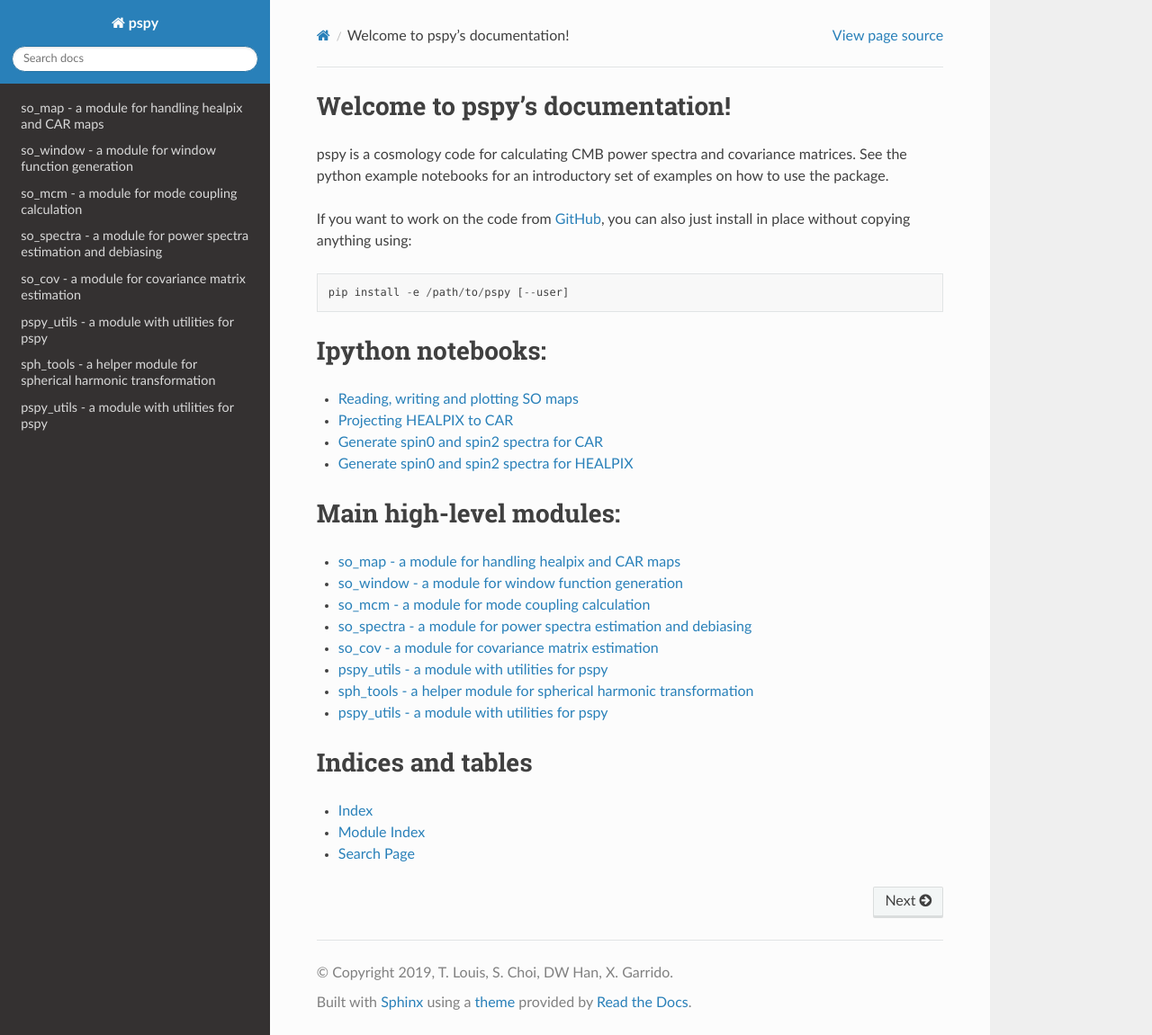
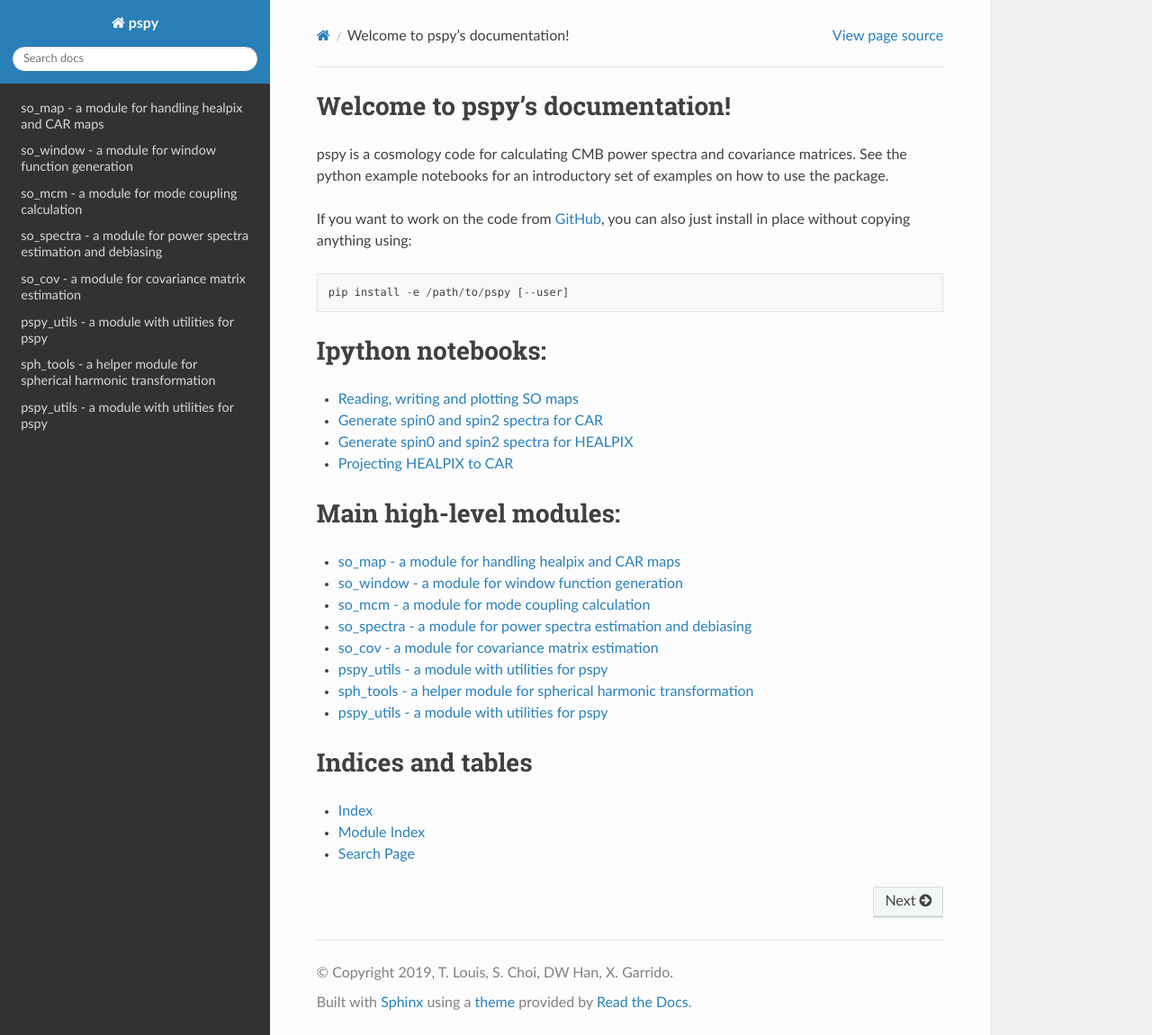
Before and after one commit to simonsobs/pspy, a Sphinx documentation site: the page built from docs/source/index.rst, in a window 1280 px wide and 1151 px high. Shown: the whole window at 90% size. Built offline with Sphinx 7.4.7 and the Read the Docs theme 2.0.0, drawn with Linux system fonts in a browser that asks for light colours.

Commit message:
change notebook order

```diff
--- a/docs/source/index.rst
+++ b/docs/source/index.rst
@@ -12,9 +12,9 @@ Ipython notebooks:
 ==================
 
 * `Reading, writing and plotting SO maps  <https://pspy.readthedocs.org/en/latest/tutorial_io.html>`_
-* `Projecting HEALPIX to CAR  <https://pspy.readthedocs.org/en/latest/tutorial_projection.html>`_
 * `Generate spin0 and spin2 spectra for CAR  <https://pspy.readthedocs.org/en/latest/tutorial_spectra_car_spin0and2.html>`_
 * `Generate spin0 and spin2 spectra for HEALPIX  <https://pspy.readthedocs.org/en/latest/tutorial_spectra_healpix_spin0and2.html>`_
+* `Projecting HEALPIX to CAR  <https://pspy.readthedocs.org/en/latest/tutorial_projection.html>`_
 
 
 Main high-level modules:
```
